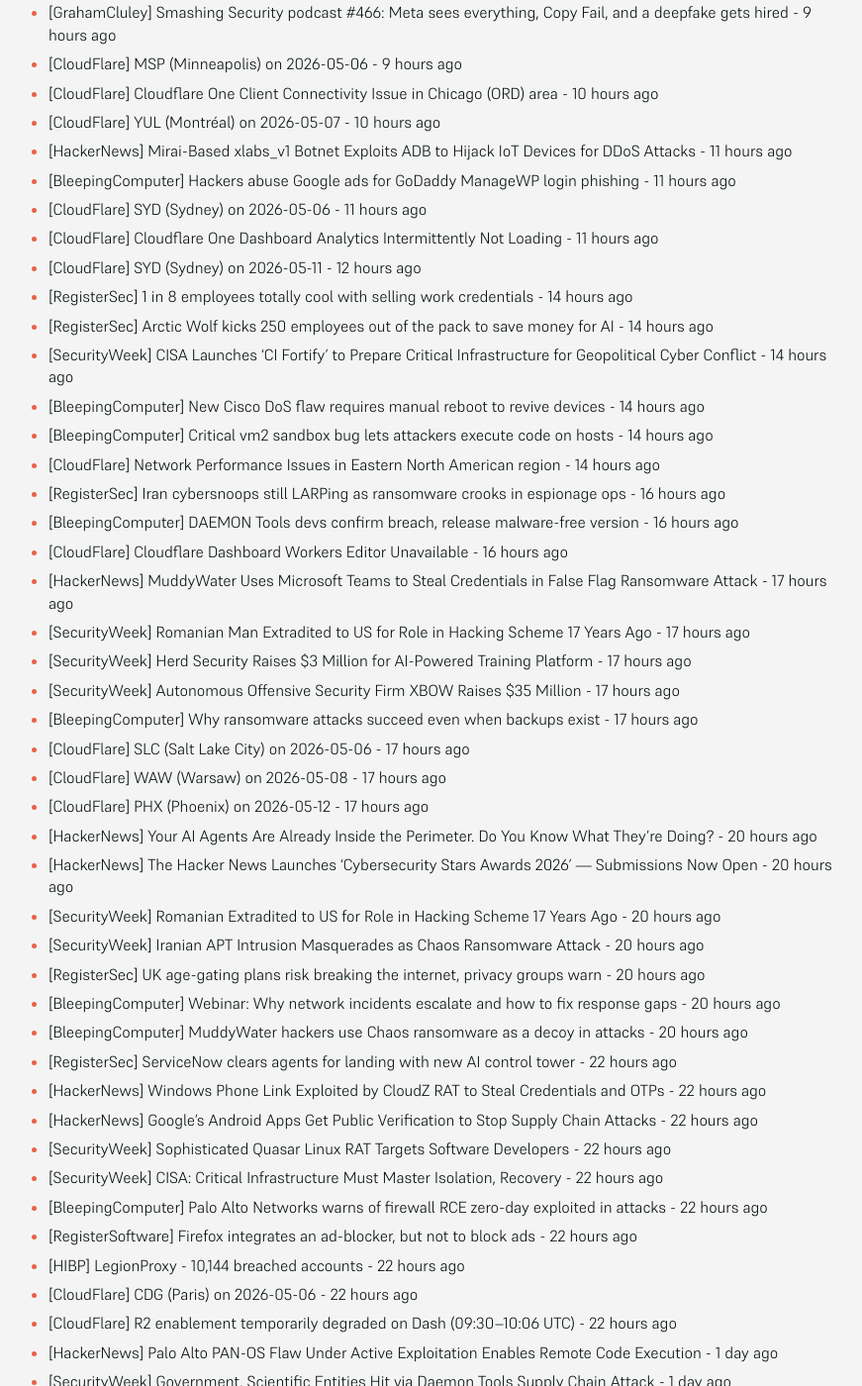
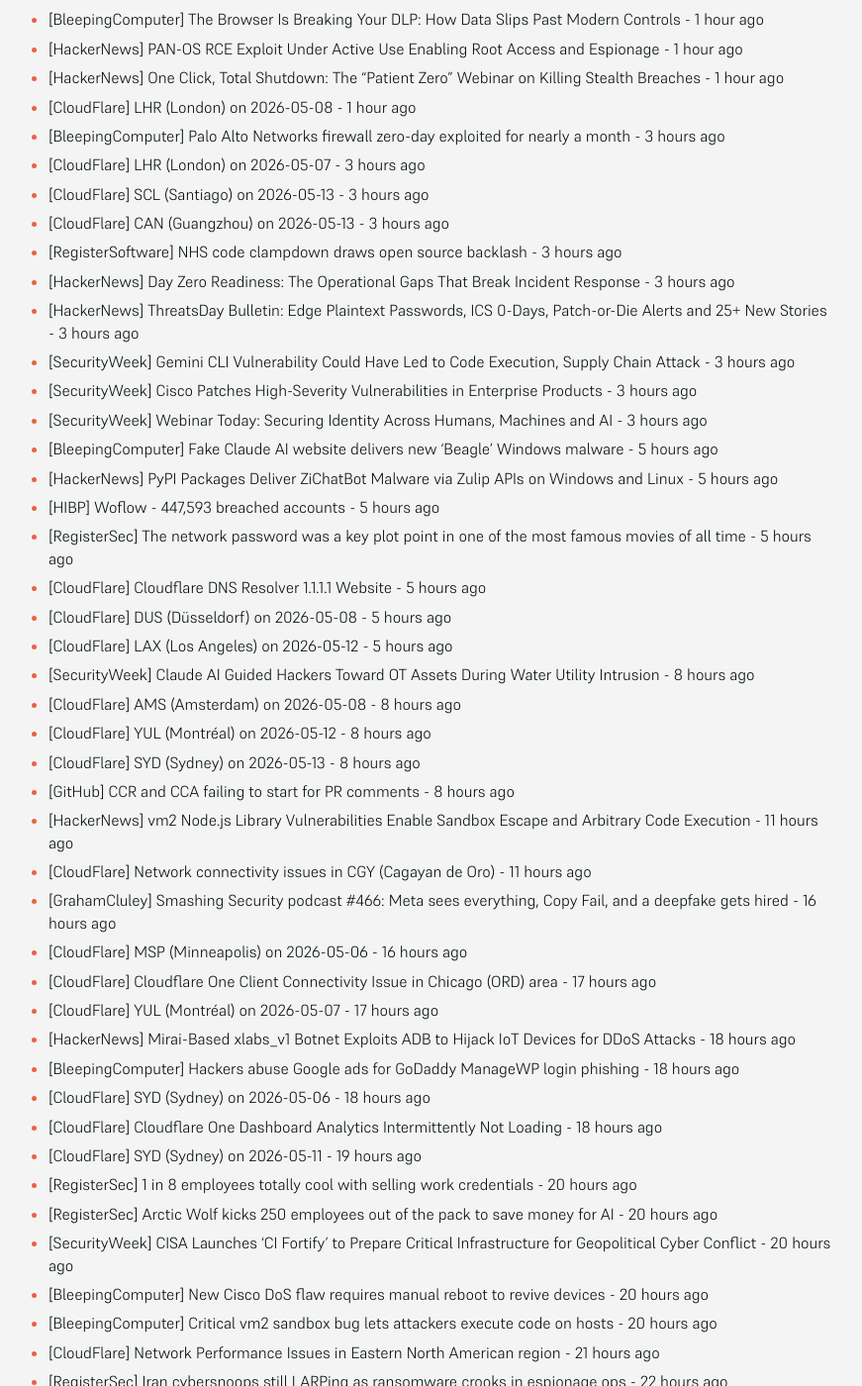
Before and after one commit to SecOpsNews/news, a Jekyll site: the page built from index.md, in a window 1280 px wide and 1400 px high, scrolled down 501 px. Shown: the whole window at 99% size, without its empty margins (215-1086 px from the left). Built offline with Jekyll 4.4.1, drawn with Linux system fonts in a browser that asks for light colours; some of the changed text lies outside the part shown.

Commit message:
New Feed

```diff
--- a/index.md
+++ b/index.md
@@ -9,56 +9,85 @@ description: Latest Updates
 
 <!-- SecOps start -->
 
-- [SecurityWeek] Claude AI Guided Hackers Toward OT Assets During Water Utility Intrusion - 1 hour ago
-- [CloudFlare] AMS (Amsterdam) on 2026-05-08 - 1 hour ago
-- [CloudFlare] YUL (Montréal) on 2026-05-12 - 1 hour ago
-- [CloudFlare] SYD (Sydney) on 2026-05-13 - 1 hour ago
-- [GitHub] CCR and CCA failing to start for PR comments - 1 hour ago
-- [HackerNews] vm2 Node.js Library Vulnerabilities Enable Sandbox Escape and Arbitrary Code Execution - 4 hours ago
-- [CloudFlare] Network connectivity issues in CGY (Cagayan de Oro) - 4 hours ago
-- [GrahamCluley] Smashing Security podcast #466: Meta sees everything, Copy Fail, and a deepfake gets hired - 9 hours ago
-- [CloudFlare] MSP (Minneapolis) on 2026-05-06 - 9 hours ago
-- [CloudFlare] Cloudflare One Client Connectivity Issue in Chicago (ORD) area - 10 hours ago
-- [CloudFlare] YUL (Montréal) on 2026-05-07 - 10 hours ago
-- [HackerNews] Mirai-Based xlabs_v1 Botnet Exploits ADB to Hijack IoT Devices for DDoS Attacks - 11 hours ago
-- [BleepingComputer] Hackers abuse Google ads for GoDaddy ManageWP login phishing - 11 hours ago
-- [CloudFlare] SYD (Sydney) on 2026-05-06 - 11 hours ago
-- [CloudFlare] Cloudflare One Dashboard Analytics Intermittently Not Loading - 11 hours ago
-- [CloudFlare] SYD (Sydney) on 2026-05-11 - 12 hours ago
-- [RegisterSec] 1 in 8 employees totally cool with selling work credentials - 14 hours ago
-- [RegisterSec] Arctic Wolf kicks 250 employees out of the pack to save money for AI - 14 hours ago
-- [SecurityWeek] CISA Launches ‘CI Fortify’ to Prepare Critical Infrastructure for Geopolitical Cyber Conflict - 14 hours ago
-- [BleepingComputer] New Cisco DoS flaw requires manual reboot to revive devices - 14 hours ago
-- [BleepingComputer] Critical vm2 sandbox bug lets attackers execute code on hosts - 14 hours ago
-- [CloudFlare] Network Performance Issues in Eastern North American region - 14 hours ago
-- [RegisterSec] Iran cybersnoops still LARPing as ransomware crooks in espionage ops - 16 hours ago
-- [BleepingComputer] DAEMON Tools devs confirm breach, release malware-free version - 16 hours ago
-- [CloudFlare] Cloudflare Dashboard Workers Editor Unavailable - 16 hours ago
-- [HackerNews] MuddyWater Uses Microsoft Teams to Steal Credentials in False Flag Ransomware Attack - 17 hours ago
-- [SecurityWeek] Romanian Man Extradited to US for Role in Hacking Scheme 17 Years Ago - 17 hours ago
-- [SecurityWeek] Herd Security Raises $3 Million for AI-Powered Training Platform - 17 hours ago
-- [SecurityWeek] Autonomous Offensive Security Firm XBOW Raises $35 Million - 17 hours ago
-- [BleepingComputer] Why ransomware attacks succeed even when backups exist - 17 hours ago
-- [CloudFlare] SLC (Salt Lake City) on 2026-05-06 - 17 hours ago
-- [CloudFlare] WAW (Warsaw) on 2026-05-08 - 17 hours ago
-- [CloudFlare] PHX (Phoenix) on 2026-05-12 - 17 hours ago
-- [HackerNews] Your AI Agents Are Already Inside the Perimeter. Do You Know What They're Doing? - 20 hours ago
-- [HackerNews] The Hacker News Launches 'Cybersecurity Stars Awards 2026' — Submissions Now Open - 20 hours ago
-- [SecurityWeek] Romanian Extradited to US for Role in Hacking Scheme 17 Years Ago - 20 hours ago
-- [SecurityWeek] Iranian APT Intrusion Masquerades as Chaos Ransomware Attack - 20 hours ago
-- [RegisterSec] UK age-gating plans risk breaking the internet, privacy groups warn - 20 hours ago
-- [BleepingComputer] Webinar: Why network incidents escalate and how to fix response gaps - 20 hours ago
-- [BleepingComputer] MuddyWater hackers use Chaos ransomware as a decoy in attacks - 20 hours ago
-- [RegisterSec] ServiceNow clears agents for landing with new AI control tower - 22 hours ago
-- [HackerNews] Windows Phone Link Exploited by CloudZ RAT to Steal Credentials and OTPs - 22 hours ago
-- [HackerNews] Google's Android Apps Get Public Verification to Stop Supply Chain Attacks - 22 hours ago
-- [SecurityWeek] Sophisticated Quasar Linux RAT Targets Software Developers - 22 hours ago
-- [SecurityWeek] CISA: Critical Infrastructure Must Master Isolation, Recovery - 22 hours ago
-- [BleepingComputer] Palo Alto Networks warns of firewall RCE zero-day exploited in attacks - 22 hours ago
-- [RegisterSoftware] Firefox integrates an ad-blocker, but not to block ads - 22 hours ago
-- [HIBP] LegionProxy - 10,144 breached accounts - 22 hours ago
-- [CloudFlare] CDG (Paris) on 2026-05-06 - 22 hours ago
-- [CloudFlare] R2 enablement temporarily degraded on Dash (09:30–10:06 UTC) - 22 hours ago
+- [SecurityWeek] AI Coding Agents Could Fuel Next Supply Chain Crisis - 1 hour ago
+- [SecurityWeek] Vendor Says Daemon Tools Supply Chain Attack Contained - 1 hour ago
+- [SecurityWeek] Attackers Could Exploit AI Vision Models Using Imperceptible Image Changes - 1 hour ago
+- [SecurityWeek] Chrome 148 Rolls Out With 127 Security Fixes - 1 hour ago
+- [SecurityWeek] Claude Code OAuth Tokens Can Be Stolen Through Stealthy MCP Hijacking - 1 hour ago
+- [BleepingComputer] Webinar: Why modern attacks require both security and recovery - 1 hour ago
+- [BleepingComputer] Crypto gang member gets 6.5 years for role in $230 million heist - 1 hour ago
+- [BleepingComputer] Americans sentenced for running 'laptop farms' for North Korea - 1 hour ago
+- [BleepingComputer] The Browser Is Breaking Your DLP: How Data Slips Past Modern Controls - 1 hour ago
+- [HackerNews] PAN-OS RCE Exploit Under Active Use Enabling Root Access and Espionage - 1 hour ago
+- [HackerNews] One Click, Total Shutdown: The "Patient Zero" Webinar on Killing Stealth Breaches - 1 hour ago
+- [CloudFlare] LHR (London) on 2026-05-08 - 1 hour ago
+- [BleepingComputer] Palo Alto Networks firewall zero-day exploited for nearly a month - 3 hours ago
+- [CloudFlare] LHR (London) on 2026-05-07 - 3 hours ago
+- [CloudFlare] SCL (Santiago) on 2026-05-13 - 3 hours ago
+- [CloudFlare] CAN (Guangzhou) on 2026-05-13 - 3 hours ago
+- [RegisterSoftware] NHS code clampdown draws open source backlash - 3 hours ago
+- [HackerNews] Day Zero Readiness: The Operational Gaps That Break Incident Response - 3 hours ago
+- [HackerNews] ThreatsDay Bulletin: Edge Plaintext Passwords, ICS 0-Days, Patch-or-Die Alerts and 25+ New Stories - 3 hours ago
+- [SecurityWeek] Gemini CLI Vulnerability Could Have Led to Code Execution, Supply Chain Attack - 3 hours ago
+- [SecurityWeek] Cisco Patches High-Severity Vulnerabilities in Enterprise Products - 3 hours ago
+- [SecurityWeek] Webinar Today: Securing Identity Across Humans, Machines and AI - 3 hours ago
+- [BleepingComputer] Fake Claude AI website delivers new 'Beagle' Windows malware - 5 hours ago
+- [HackerNews] PyPI Packages Deliver ZiChatBot Malware via Zulip APIs on Windows and Linux - 5 hours ago
+- [HIBP] Woflow - 447,593 breached accounts - 5 hours ago
+- [RegisterSec] The network password was a key plot point in one of the most famous movies of all time - 5 hours ago
+- [CloudFlare] Cloudflare DNS Resolver 1.1.1.1 Website - 5 hours ago
+- [CloudFlare] DUS (Düsseldorf) on 2026-05-08 - 5 hours ago
+- [CloudFlare] LAX (Los Angeles) on 2026-05-12 - 5 hours ago
+- [SecurityWeek] Claude AI Guided Hackers Toward OT Assets During Water Utility Intrusion - 8 hours ago
+- [CloudFlare] AMS (Amsterdam) on 2026-05-08 - 8 hours ago
+- [CloudFlare] YUL (Montréal) on 2026-05-12 - 8 hours ago
+- [CloudFlare] SYD (Sydney) on 2026-05-13 - 8 hours ago
+- [GitHub] CCR and CCA failing to start for PR comments - 8 hours ago
+- [HackerNews] vm2 Node.js Library Vulnerabilities Enable Sandbox Escape and Arbitrary Code Execution - 11 hours ago
+- [CloudFlare] Network connectivity issues in CGY (Cagayan de Oro) - 11 hours ago
+- [GrahamCluley] Smashing Security podcast #466: Meta sees everything, Copy Fail, and a deepfake gets hired - 16 hours ago
+- [CloudFlare] MSP (Minneapolis) on 2026-05-06 - 16 hours ago
+- [CloudFlare] Cloudflare One Client Connectivity Issue in Chicago (ORD) area - 17 hours ago
+- [CloudFlare] YUL (Montréal) on 2026-05-07 - 17 hours ago
+- [HackerNews] Mirai-Based xlabs_v1 Botnet Exploits ADB to Hijack IoT Devices for DDoS Attacks - 18 hours ago
+- [BleepingComputer] Hackers abuse Google ads for GoDaddy ManageWP login phishing - 18 hours ago
+- [CloudFlare] SYD (Sydney) on 2026-05-06 - 18 hours ago
+- [CloudFlare] Cloudflare One Dashboard Analytics Intermittently Not Loading - 18 hours ago
+- [CloudFlare] SYD (Sydney) on 2026-05-11 - 19 hours ago
+- [RegisterSec] 1 in 8 employees totally cool with selling work credentials - 20 hours ago
+- [RegisterSec] Arctic Wolf kicks 250 employees out of the pack to save money for AI - 20 hours ago
+- [SecurityWeek] CISA Launches ‘CI Fortify’ to Prepare Critical Infrastructure for Geopolitical Cyber Conflict - 20 hours ago
+- [BleepingComputer] New Cisco DoS flaw requires manual reboot to revive devices - 20 hours ago
+- [BleepingComputer] Critical vm2 sandbox bug lets attackers execute code on hosts - 20 hours ago
+- [CloudFlare] Network Performance Issues in Eastern North American region - 21 hours ago
+- [RegisterSec] Iran cybersnoops still LARPing as ransomware crooks in espionage ops - 22 hours ago
+- [BleepingComputer] DAEMON Tools devs confirm breach, release malware-free version - 22 hours ago
+- [CloudFlare] Cloudflare Dashboard Workers Editor Unavailable - 22 hours ago
+- [HackerNews] MuddyWater Uses Microsoft Teams to Steal Credentials in False Flag Ransomware Attack - 1 day ago
+- [SecurityWeek] Romanian Man Extradited to US for Role in Hacking Scheme 17 Years Ago - 1 day ago
+- [SecurityWeek] Herd Security Raises $3 Million for AI-Powered Training Platform - 1 day ago
+- [SecurityWeek] Autonomous Offensive Security Firm XBOW Raises $35 Million - 1 day ago
+- [BleepingComputer] Why ransomware attacks succeed even when backups exist - 1 day ago
+- [CloudFlare] SLC (Salt Lake City) on 2026-05-06 - 1 day ago
+- [CloudFlare] WAW (Warsaw) on 2026-05-08 - 1 day ago
+- [CloudFlare] PHX (Phoenix) on 2026-05-12 - 1 day ago
+- [HackerNews] Your AI Agents Are Already Inside the Perimeter. Do You Know What They're Doing? - 1 day ago
+- [HackerNews] The Hacker News Launches 'Cybersecurity Stars Awards 2026' — Submissions Now Open - 1 day ago
+- [SecurityWeek] Romanian Extradited to US for Role in Hacking Scheme 17 Years Ago - 1 day ago
+- [SecurityWeek] Iranian APT Intrusion Masquerades as Chaos Ransomware Attack - 1 day ago
+- [RegisterSec] UK age-gating plans risk breaking the internet, privacy groups warn - 1 day ago
+- [BleepingComputer] Webinar: Why network incidents escalate and how to fix response gaps - 1 day ago
+- [BleepingComputer] MuddyWater hackers use Chaos ransomware as a decoy in attacks - 1 day ago
+- [RegisterSec] ServiceNow clears agents for landing with new AI control tower - 1 day ago
+- [HackerNews] Windows Phone Link Exploited by CloudZ RAT to Steal Credentials and OTPs - 1 day ago
+- [HackerNews] Google's Android Apps Get Public Verification to Stop Supply Chain Attacks - 1 day ago
+- [SecurityWeek] Sophisticated Quasar Linux RAT Targets Software Developers - 1 day ago
+- [SecurityWeek] CISA: Critical Infrastructure Must Master Isolation, Recovery - 1 day ago
+- [BleepingComputer] Palo Alto Networks warns of firewall RCE zero-day exploited in attacks - 1 day ago
+- [RegisterSoftware] Firefox integrates an ad-blocker, but not to block ads - 1 day ago
+- [HIBP] LegionProxy - 10,144 breached accounts - 1 day ago
+- [CloudFlare] CDG (Paris) on 2026-05-06 - 1 day ago
+- [CloudFlare] R2 enablement temporarily degraded on Dash (09:30–10:06 UTC) - 1 day ago
 - [HackerNews] Palo Alto PAN-OS Flaw Under Active Exploitation Enables Remote Code Execution - 1 day ago
 - [SecurityWeek] Government, Scientific Entities Hit via Daemon Tools Supply Chain Attack - 1 day ago
 - [GitHub] Incident with Actions, we are investigating reports of degraded availability - 1 day ago
@@ -103,50 +132,22 @@ description: Latest Updates
 - [CloudFlare] BOM (Mumbai) on 2026-05-05 - 1 day ago
 - [CloudFlare] AMS (Amsterdam) on 2026-05-08 - 1 day ago
 - [GitHub] Increased Latency and Failures for SSH Git Operations - 1 day ago
-- [HackerNews] China-Linked UAT-8302 Targets Governments Using Shared APT Malware Across Regions - 1 day ago
-- [RegisterSec] Attackers are cashing in on fresh 'CopyFail' Linux flaw - 1 day ago
-- [RegisterSoftware] Bun posts Rust porting guide, says rewrite is still half-baked - 1 day ago
-- [RegisterSoftware] Attackers are cashing in on fresh 'CopyFail' Linux flaw - 1 day ago
-- [SecurityWeek] Microsoft Warns of Sophisticated Phishing Campaign Targeting US Organizations - 1 day ago
-- [BleepingComputer] The EOL Blind Spot in Your CVE Feed: What SCA Tools Don't Check. - 1 day ago
-- [BleepingComputer] FTC to ban data broker Kochava from selling Americans’ location data - 1 day ago
-- [GitHub] Incident with Actions - 1 day ago
-- [CloudFlare] SYD (Sydney) on 2026-05-04 - 1 day ago
-- [CloudFlare] Slower build start time in Workers Builds - 1 day ago
-- [CloudFlare] MSP (Minneapolis) on 2026-05-06 - 1 day ago
-- [CloudFlare] YUL (Montréal) on 2026-05-07 - 1 day ago
-- [RegisterSec] ShinyHunters claims dump puts 119K Vimeo emails in the wild - 1 day ago
-- [SecurityWeek] Critical Remote Code Execution Vulnerability Patched in Android - 1 day ago
-- [RegisterSec] Real estate giant confirms vishing incident as ShinyHunters and Qilin both come knocking - 1 day ago
-- [SecurityWeek] Critical Bug Could Expose 300,000 Ollama Deployments to Information Theft - 1 day ago
-- [SecurityWeek] Hacker Conversations: Joey Melo on Hacking AI - 1 day ago
-- [RegisterSoftware] Brit mathematician lets AI agent loose with credit card – cue password leaks, CAPTCHA chaos and more - 1 day ago
-- [RegisterSoftware] VMware claims Cloud Foundation on track for world domination - 1 day ago
-- [RegisterSoftware] SAP dives deeper into Iceberg with Dremio acquisition - 1 day ago
-- [BleepingComputer] Vimeo data breach exposes personal information of 119,000 people - 1 day ago
-- [HackerNews] MetInfo CMS CVE-2026-29014 Exploited for Remote Code Execution Attacks - 1 day ago
-- [HackerNews] The Back Door Attackers Know About — and Most Security Teams Still Haven’t Closed - 1 day ago
-- [HackerNews] We Scanned 1 Million Exposed AI Services. Here's How Bad the Security Actually Is - 1 day ago
-- [BleepingComputer] Google now offers up to $1.5 million for some Android exploits - 1 day ago
-- [RegisterSec] Romance scammers turn sweet talk into £102M payday - 1 day ago
-- [SecurityWeek] Karakurt Ransomware Negotiator Sentenced to Prison - 1 day ago
-- [SecurityWeek] Critical, High-Severity Vulnerabilities Patched in Apache MINA, HTTP Server - 1 day ago
-- [CloudFlare] Errors adding R2 custom domains - 1 day ago
-- [CloudFlare] SYD (Sydney) on 2026-05-06 - 1 day ago
-- [RegisterSoftware] Microsoft's bad obsession is showing up in shabby services and slipshod software. Here's proof - 1 day ago
-- [RegisterSoftware] NHS to close-source hundreds of GitHub repos over AI, security concerns - 1 day ago
-- [BleepingComputer] ScarCruft hackers push BirdCall Android malware via game platform - 1 day ago
-- [BleepingComputer] CloudZ malware abuses Microsoft Phone Link to steal SMS and OTPs - 1 day ago
-- [BleepingComputer] Karakurt extortion gang ‘cold case’ negotiator gets 8.5 years in prison - 1 day ago
-- [HackerNews] ScarCruft Hacks Gaming Platform to Deploy BirdCall Malware on Android and Windows - 1 day ago
-- [SecurityWeek] WhatsApp Discloses File Spoofing, Arbitrary URL Scheme Vulnerabilities - 1 day ago
-- [SecurityWeek] MetInfo, Weaver E-cology Vulnerabilities in Attackers’ Crosshairs - 1 day ago
-- [RegisterSec] Microsoft's bad obsession is showing up in shabby services and slipshod software. Here's proof - 1 day ago
-- [RegisterSec] NHS to close-source hundreds of GitHub repos over AI, security concerns - 1 day ago
-- [CloudFlare] SYD (Sydney) on 2026-05-11 - 1 day ago
-- [HackerNews] Microsoft Details Phishing Campaign Targeting 35,000 Users Across 26 Countries - 2 days ago
-- [HackerNews] Weaver E-cology RCE Flaw CVE-2026-22679 Actively Exploited via Debug API - 2 days ago
-- [CloudFlare] Bot Management Issues - 2 days ago
+- [HackerNews] China-Linked UAT-8302 Targets Governments Using Shared APT Malware Across Regions - 2 days ago
+- [RegisterSec] Attackers are cashing in on fresh 'CopyFail' Linux flaw - 2 days ago
+- [RegisterSoftware] Bun posts Rust porting guide, says rewrite is still half-baked - 2 days ago
+- [RegisterSoftware] Attackers are cashing in on fresh 'CopyFail' Linux flaw - 2 days ago
+- [SecurityWeek] Microsoft Warns of Sophisticated Phishing Campaign Targeting US Organizations - 2 days ago
+- [BleepingComputer] The EOL Blind Spot in Your CVE Feed: What SCA Tools Don't Check. - 2 days ago
+- [BleepingComputer] FTC to ban data broker Kochava from selling Americans’ location data - 2 days ago
+- [GitHub] Incident with Actions - 2 days ago
+- [CloudFlare] SYD (Sydney) on 2026-05-04 - 2 days ago
+- [CloudFlare] Slower build start time in Workers Builds - 2 days ago
+- [CloudFlare] MSP (Minneapolis) on 2026-05-06 - 2 days ago
+- [CloudFlare] YUL (Montréal) on 2026-05-07 - 2 days ago
+- [RegisterSoftware] Brit mathematician lets AI agent loose with credit card – cue password leaks, CAPTCHA chaos and more - 2 days ago
+- [BleepingComputer] Vimeo data breach exposes personal information of 119,000 people - 2 days ago
+- [HackerNews] MetInfo CMS CVE-2026-29014 Exploited for Remote Code Execution Attacks - 2 days ago
+- [HackerNews] The Back Door Attackers Know About — and Most Security Teams Still Haven’t Closed - 2 days ago
 - [DataBreaches] Russian-linked hackers appear to have launched a crippling cyberattack on Western New Mexico University - 1 year ago
 - [DataBreaches] SK Telecom vows to take full responsibility for damage from recent data leak - 1 year ago
 - [HackerNews] Storm-1977 Hits Education Clouds with AzureChecker, Deploys 200+ Crypto Mining Containers - 1 year ago
```
